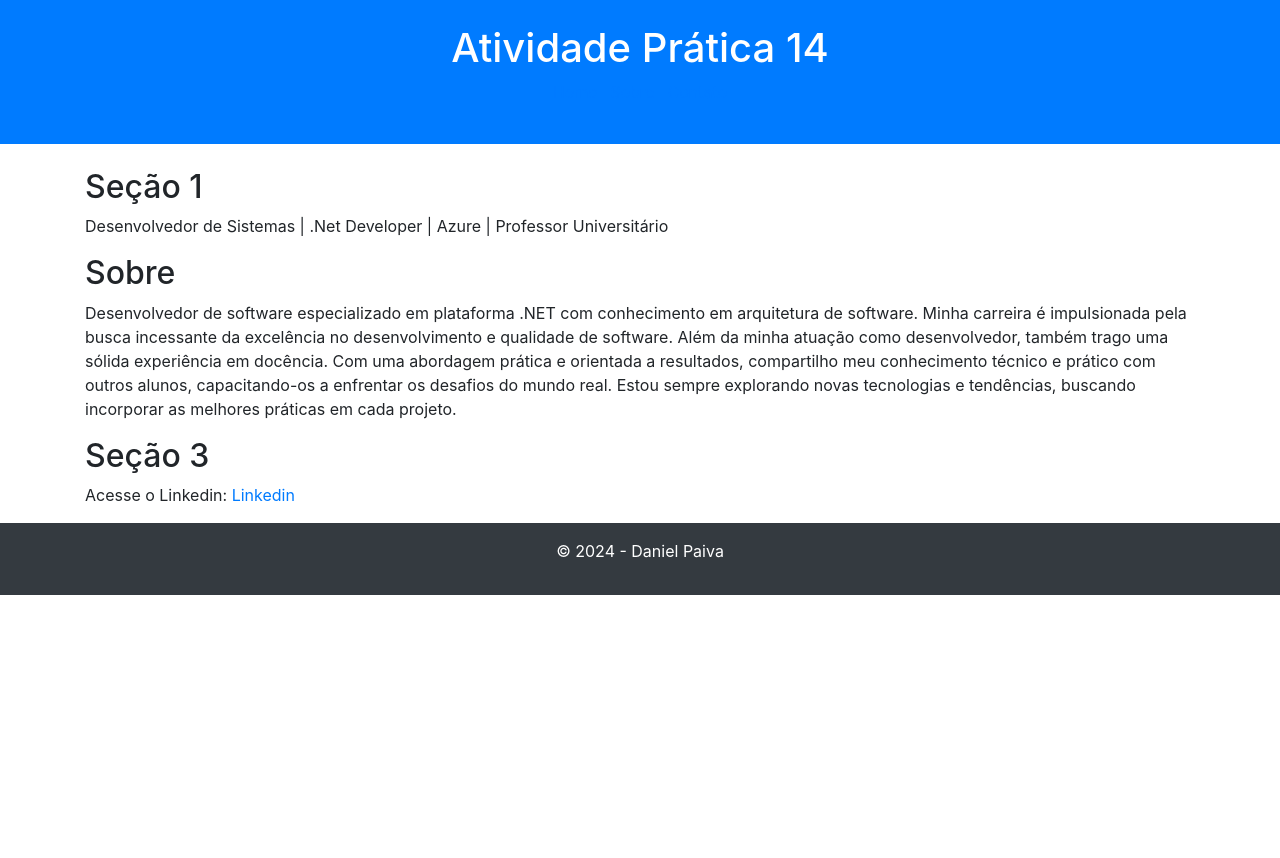
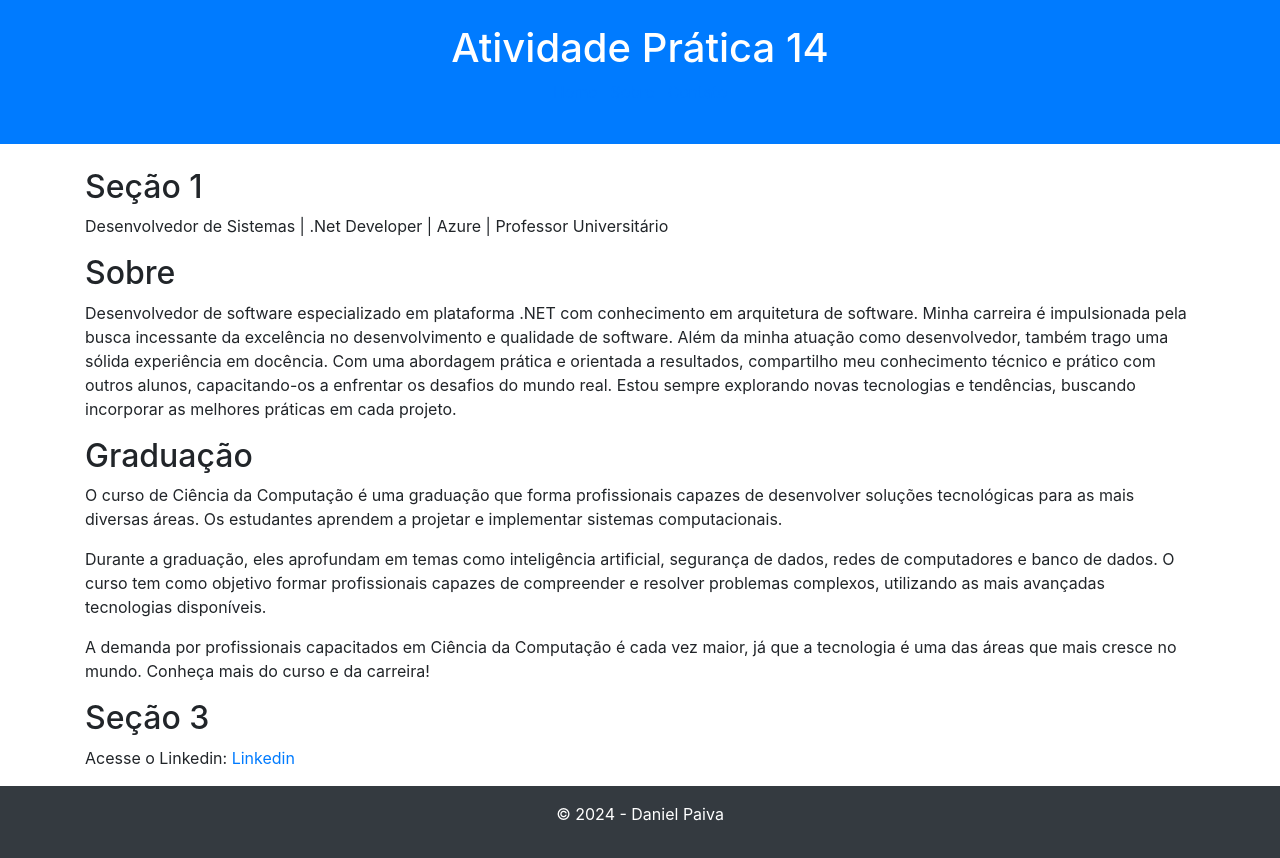
Before and after one commit to danhpaiva/dcc-atividade-14, a plain HTML site: page index.html in a window 1280 px wide. Before the commit the page ends 800 px from the top, so only its background shows below. Drawn offline with nearby package versions, Linux system fonts and the light colour scheme.

Commit message:
feat: adicionando novas informações

```diff
--- a/index.html
+++ b/index.html
@@ -43,6 +43,18 @@
     </section>
 
     <section>
+      <h2>Graduação</h2>
+      <p>O curso de Ciência da Computação é uma graduação que forma profissionais capazes de desenvolver soluções
+        tecnológicas para as mais diversas áreas. Os estudantes aprendem a projetar e implementar sistemas
+        computacionais.</p>
+      <p>Durante a graduação, eles aprofundam em temas como inteligência artificial, segurança de dados, redes de
+        computadores e banco de dados. O curso tem como objetivo formar profissionais capazes de compreender e resolver
+        problemas complexos, utilizando as mais avançadas tecnologias disponíveis.</p>
+      <p>A demanda por profissionais capacitados em Ciência da Computação é cada vez maior, já que a tecnologia é uma
+        das áreas que mais cresce no mundo. Conheça mais do curso e da carreira!</p>
+    </section>
+
+    <section>
       <h2>Seção 3</h2>
       <p>Acesse o Linkedin: <a href="https://www.linkedin.com/in/danhpaiva/">Linkedin</a></p>
     </section>
```
